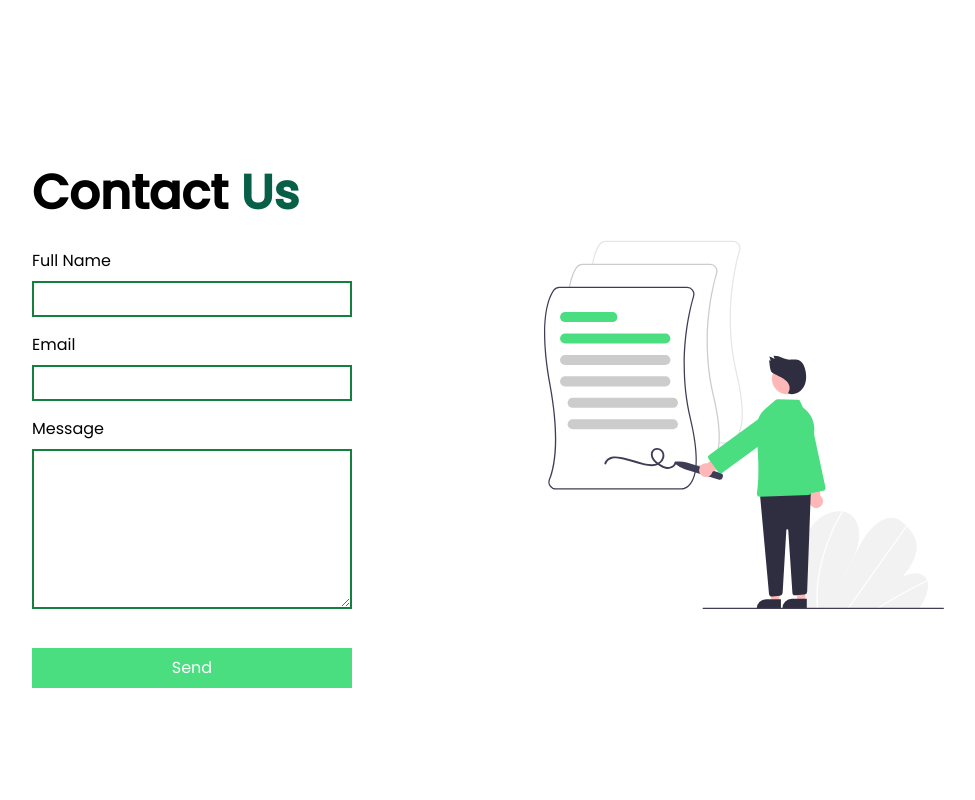
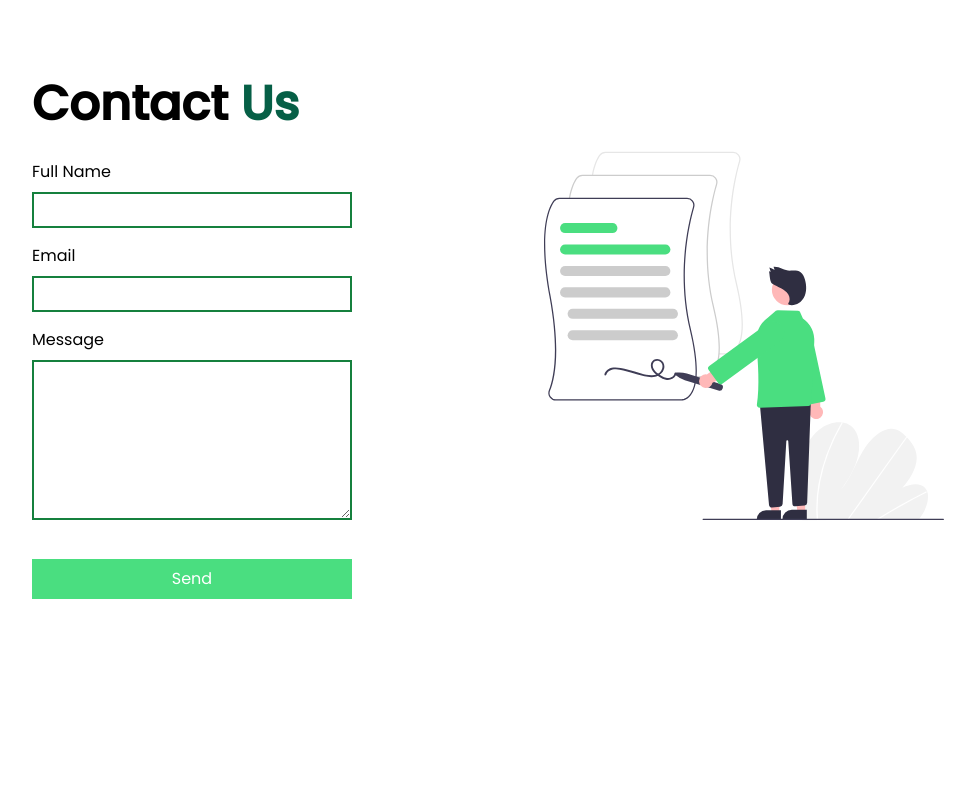
Before and after one commit to Pukka-Technologies/iVote, a Next.js app: page /contact in a window 1280 px wide. Shown: the top 800 px of the page, without its empty margins (152-1127 px from the left). Built offline with nearby package versions, Linux system fonts and the light colour scheme.

Commit message:
update contact page

```diff
--- a/components/Contact.js
+++ b/components/Contact.js
@@ -25,9 +25,9 @@ const Contact = () => {
         );
     };
   return (
-    <div className="flex flex-col justify-center items-center gap-[5rem] md:gap-[12rem] md:flex-row h-[90%]">
+    <div className="flex flex-col justify-center items-center gap-[5rem] md:gap-[12rem] md:flex-row h-[90%] mt-3">
       <article className="basis-1/4">
-        <h1 className="text-5xl font-bold pb-8">
+        <h1 className="text-5xl md:text-4xl lg:text-5xl font-bold pb-8">
           Contact <span className="text-emerald-800">Us</span>
         </h1>
         <form ref={form} onSubmit={sendEmail}>
--- a/pages/contact.js
+++ b/pages/contact.js
@@ -6,7 +6,7 @@ import Footer from "../components/Footer";
 const ContactUs = () => {
   return (
     <>
-      <div className="font-text md:h-screen">
+      <div className="font-text md:min-h-screen">
         <Navbar />
         <Contact />
       </div>
```
